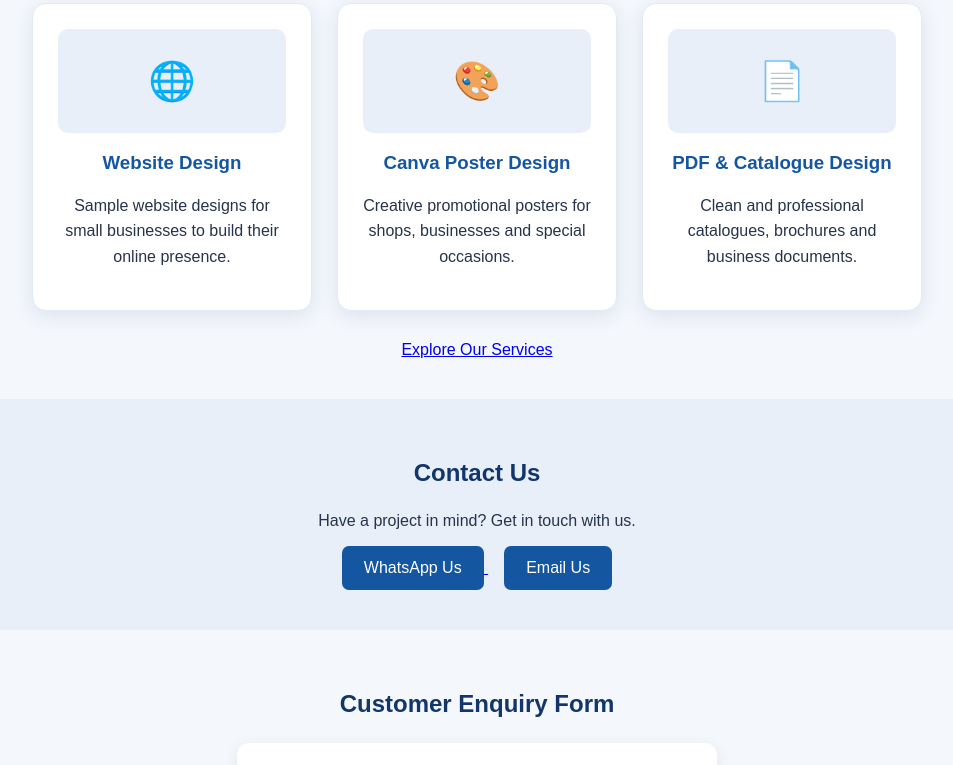
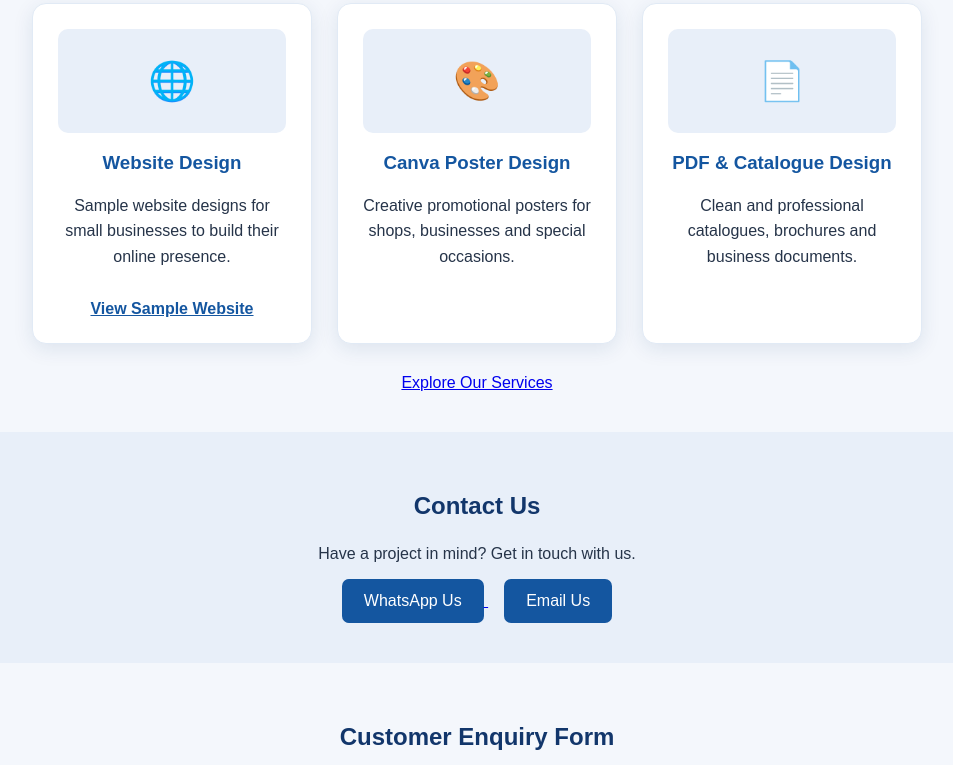
Before and after one commit to geethakamaly2007-png/thozilora-website, a plain HTML site: page index.html in a window 1280 px wide. Shown: the part 1375-2140 px from the top of the page, without its empty margins (163-1116 px from the left). Drawn offline with Linux system fonts and the light colour scheme.

Commit message:
Add Amma's Kitchen sample website link

```diff
--- a/index.html
+++ b/index.html
@@ -299,11 +299,17 @@ footer {
 
     <div class="portfolio-grid">
 
-        <div class="portfolio-card">
-            <div class="portfolio-preview">🌐</div>
-            <h3>Website Design</h3>
-            <p>Sample website designs for small businesses to build their online presence.</p>
-        </div>
+       <div class="portfolio-card">
+    <div class="portfolio-preview">🌐</div>
+    <h3>Website Design</h3>
+    <p>Sample website designs for small businesses to build their online presence.</p>
+
+    <a href="https://geethakamaly2007-png.github.io/ammas-kitchen-demo/"
+       target="_blank"
+       style="display:inline-block; margin-top:15px; color:#1456a0; font-weight:bold;">
+       View Sample Website
+    </a>
+</div>
 
         <div class="portfolio-card">
             <div class="portfolio-preview">🎨</div>
```
